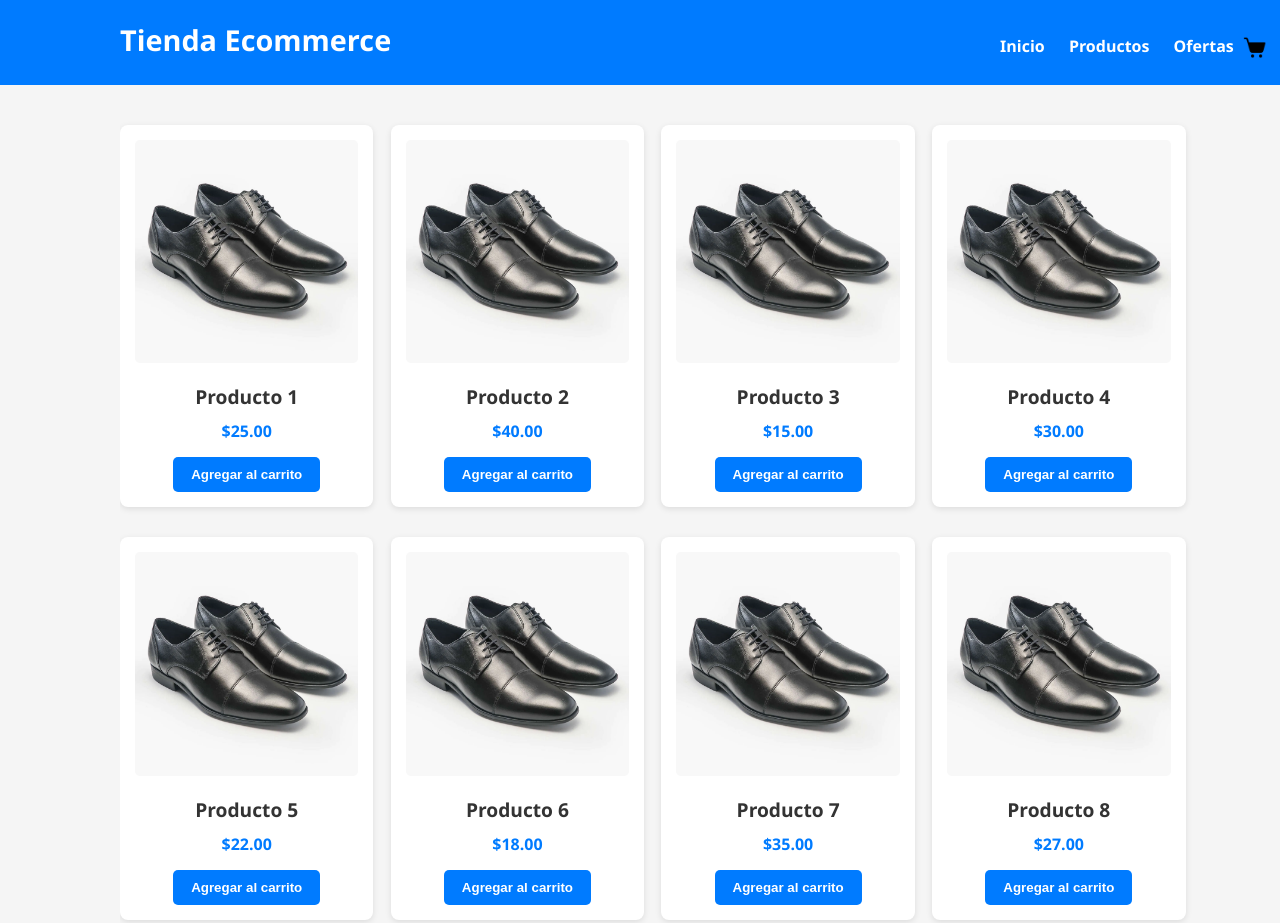
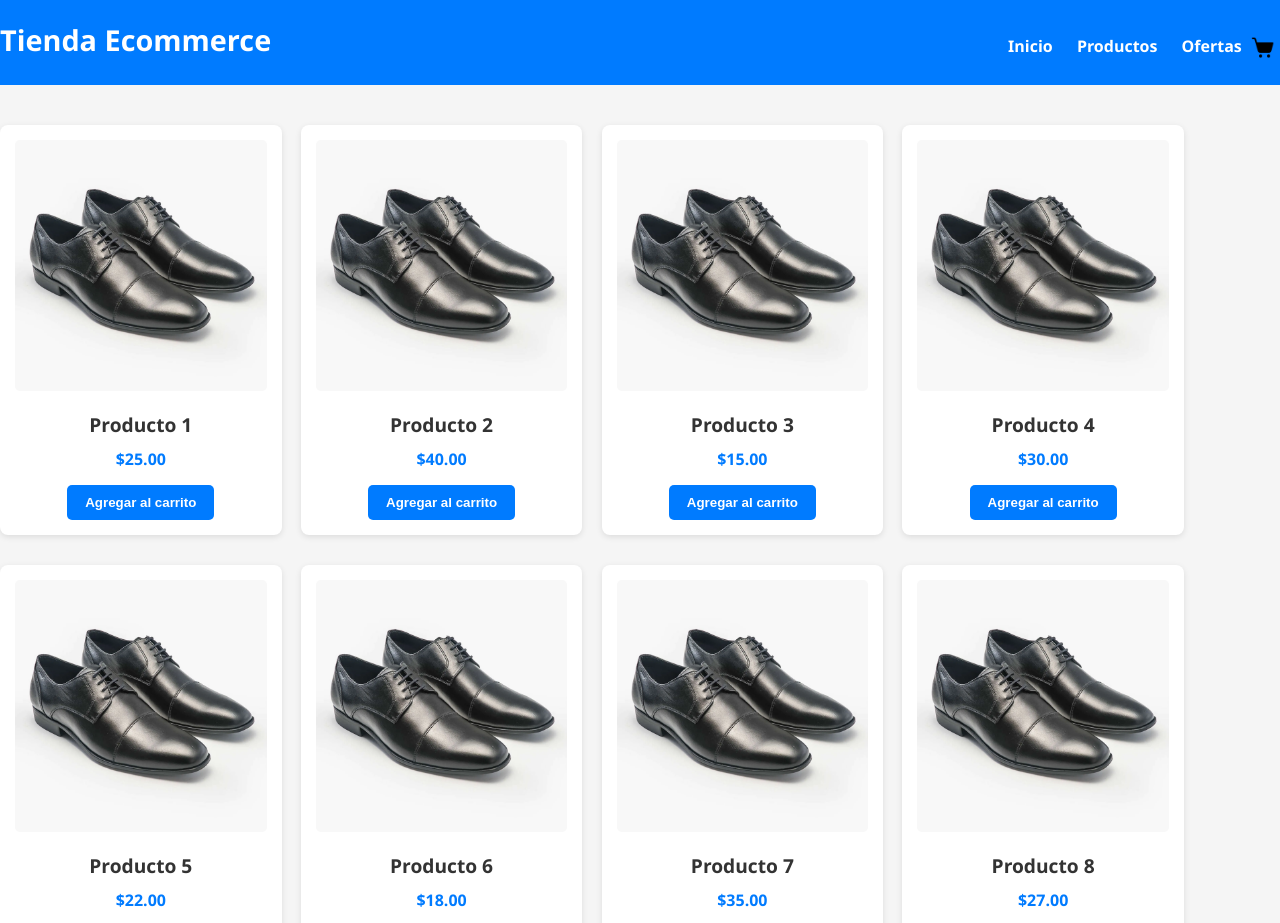
Before and after one commit to DavidXit7/Design_ecommerce, a plain HTML site: page index.html in a window 1280 px wide. Shown: the top 923 px of the page. Drawn offline with Linux system fonts and the light colour scheme.

Commit message:
se modficio clases en el html

```diff
--- a/index.html
+++ b/index.html
@@ -8,8 +8,9 @@
 </head>
 <body>
     <header class="header">
-        <div class="header__container container">
-            <h1 class="header__logo">Tienda Ecommerce</h1>
+        <h1 class="header__logo"> Tienda Ecommerce</h1>
+        <div class="header__container">
+
             <nav class="header__nav">
                 <ul class="nav-list">
                     <li class="nav-list__item"><a class="nav-list__link" href="#">Inicio</a></li>
@@ -24,9 +25,9 @@
     </header>
 
     <main>
-        <section class="product-list container">
+        <section class="product-list">
             <article class="product-card">
-                <img class="product-card__image" src="img/shoe.webp"Producto 1" />
+                <img class="product-card__image" src="img/shoe.webp" alt="producto 1" />
                 <h2 class="product-card__title">Producto 1</h2>
                 <p class="product-card__price">$25.00</p>
                 <button class="product-card__button">Agregar al carrito</button>
```
